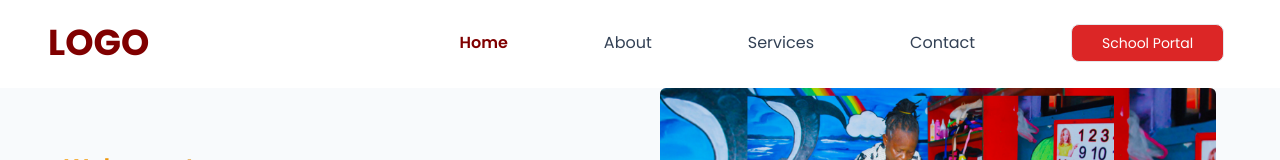
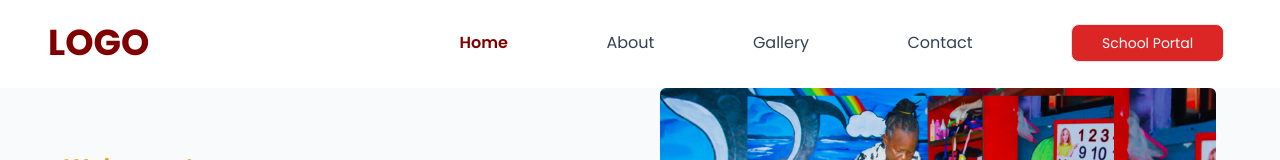
Before and after one commit to Nathaniyell/faithbaptist, a Next.js app: page / in a window 1280 px wide. Shown: the top 160 px of the page. Built offline with nearby package versions, Linux system fonts and the light colour scheme.

Commit message:
delete 1 file and update 1 file

```diff
--- a/src/components/Header/NavBar.tsx
+++ b/src/components/Header/NavBar.tsx
@@ -105,16 +105,16 @@ export default function NavBar() {
 
           <Link
             onClick={() => setIsMenuClicked(false)}
-            href="/services"
+            href="/gallery"
             className={`${
-              pathName === "/services"
+              pathName === "/gallery"
                 ? "text-primary font-semibold"
                 : "text-slate-700  hover:text-primary"
             } flex items-center  w-fit px-0 ${
               isMenuClicked && "w-full pb-4 pl-2"
             }`}
           >
-            <span>services</span>
+            <span>gallery</span>
           </Link>
 
           <Link
```
Also changed, not shown: src/app/gallery/page.tsx (renamed from src/app/services/page.tsx).
